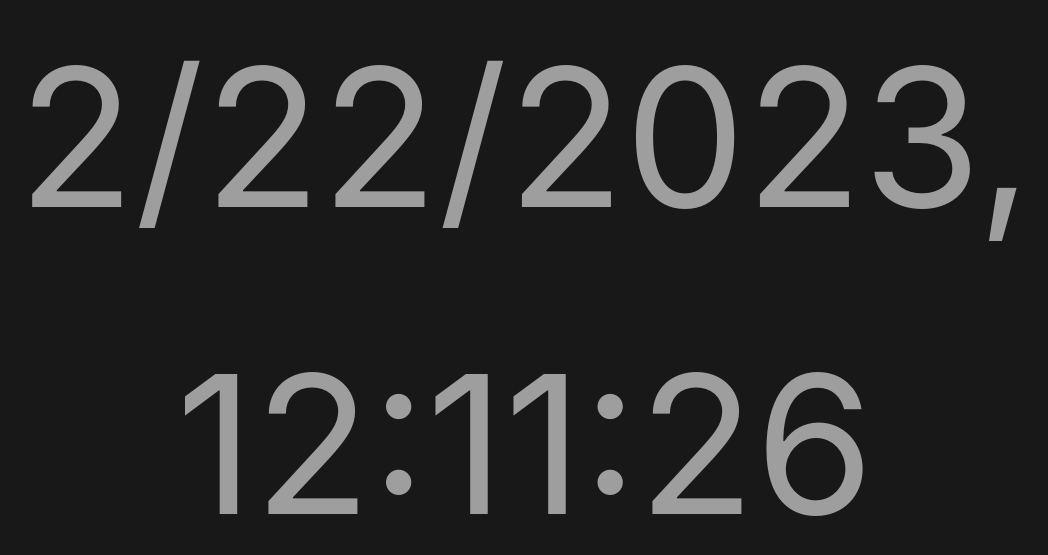
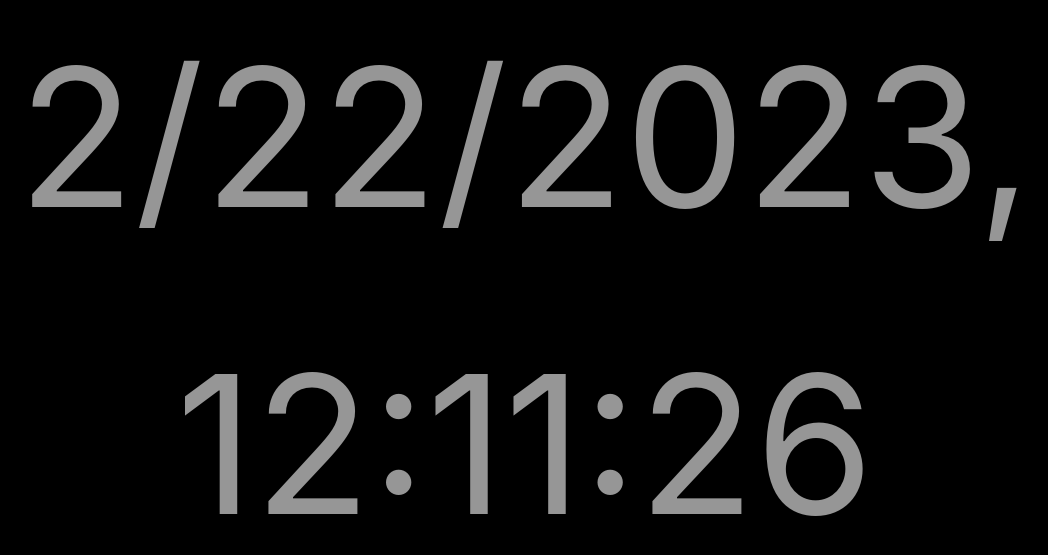
Before and after one commit to fujianjie/pi-clock-html, a Vue app: page / in a window 1280 px wide. Shown: the part 109-664 px from the top of the page, without its empty margins (115-1163 px from the left). Built offline with nearby package versions, Linux system fonts and the light colour scheme.

Commit message:
[dev] change background color

```diff
--- a/src/assets/base.css
+++ b/src/assets/base.css
@@ -7,7 +7,8 @@ body{
   --vt-c-white-soft: #f8f8f8;
   --vt-c-white-mute: #f2f2f2;
 
-  --vt-c-black: #181818;
+  /*--vt-c-black: #181818;*/
+  --vt-c-black: #000000;
   --vt-c-black-soft: #222222;
   --vt-c-black-mute: #282828;
 
```
